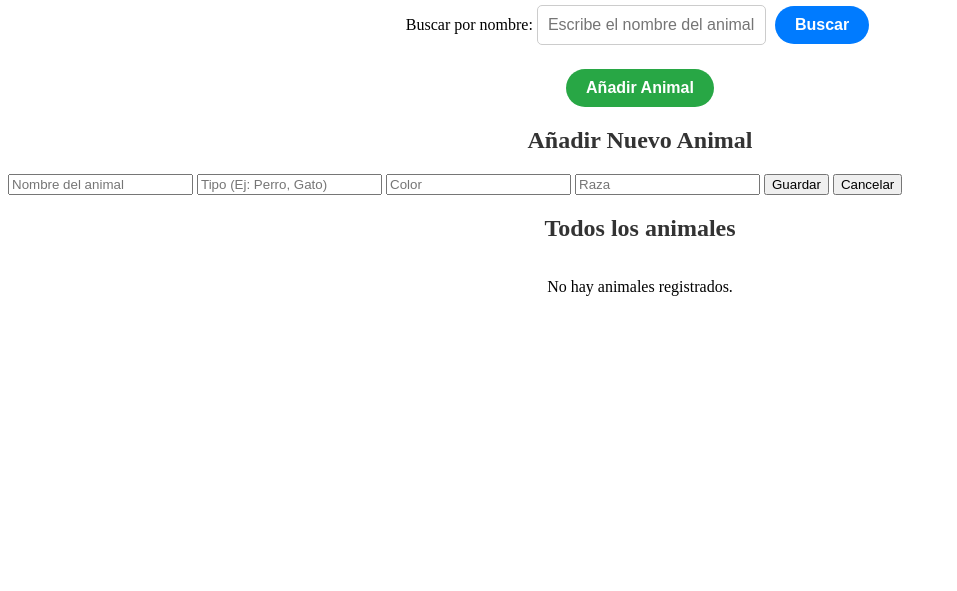
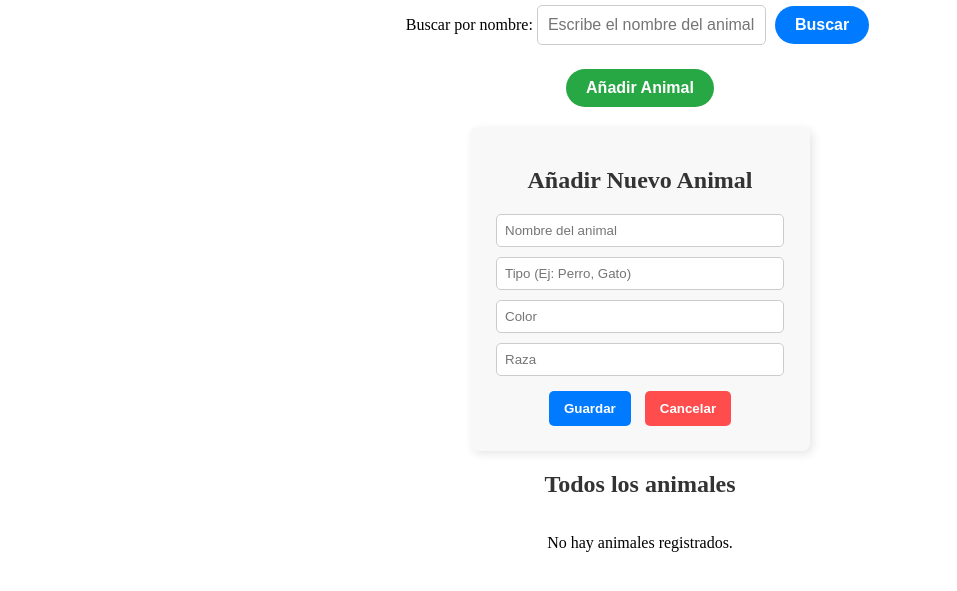
Before and after one commit to itzyeraycano/INTERFAZvet, a plain HTML site: page index.html in a window 1280 px wide. Both pictures are taken after a click on the button "Añadir Animal". Shown: the part 79-670 px from the top of the page, without its empty margins (0-957 px from the left). Drawn offline with Linux system fonts and the light colour scheme; no server answers.

Commit message:
boton añadir

```diff
--- a/styles.css
+++ b/styles.css
@@ -1,21 +1,3 @@
-/* Contenedor del botón de añadir */
-.add-container {
-    text-align: center;
-    margin-bottom: 20px;
-}
-
-/* Botón "Añadir Animal" */
-#addAnimalBtn {
-    background-color: #28a745;
-    color: white;
-    padding: 10px 20px;
-    border: none;
-    border-radius: 20px;
-    font-size: 16px;
-    font-weight: bold;
-    cursor: pointer;
-    transition: background 0.3s ease, transform 0.2s ease;
-}
 
 /* Alinear el título al centro */
 h2 {
@@ -126,3 +108,84 @@ h2 {
         border-radius: 5px;
         font-size: 16px;
     }
+
+/* Contenedor del botón de añadir */
+.add-container {
+    text-align: center;
+    margin-bottom: 20px;
+}
+
+/* Botón "Añadir Animal" */
+#addAnimalBtn {
+    background-color: #28a745;
+    color: white;
+    padding: 10px 20px;
+    border: none;
+    border-radius: 20px;
+    font-size: 16px;
+    font-weight: bold;
+    cursor: pointer;
+    transition: background 0.3s ease, transform 0.2s ease;
+}
+
+    #addAnimalBtn:hover {
+        background-color: #218838;
+        transform: scale(1.05);
+    }
+
+    #addAnimalBtn:active {
+        transform: scale(0.95);
+    }
+
+/* Formulario para agregar un animal */
+#formularioAgregar {
+    display: none;
+    text-align: center;
+    background: #f8f8f8;
+    padding: 20px;
+    border-radius: 8px;
+    box-shadow: 3px 3px 10px rgba(0, 0, 0, 0.1);
+    margin: 20px auto;
+    width: 300px;
+}
+
+    #formularioAgregar input {
+        display: block;
+        width: 90%;
+        margin: 10px auto;
+        padding: 8px;
+        border: 1px solid #ccc;
+        border-radius: 5px;
+    }
+
+#guardarAnimalBtn, #cancelarBtn {
+    padding: 10px 15px;
+    border: none;
+    border-radius: 5px;
+    cursor: pointer;
+    font-weight: bold;
+    margin: 5px;
+}
+
+#guardarAnimalBtn {
+    background-color: #007BFF;
+    color: white;
+}
+
+    #guardarAnimalBtn:hover {
+        background-color: #0056b3;
+    }
+
+#cancelarBtn {
+    background-color: #ff4d4d;
+    color: white;
+}
+
+    #cancelarBtn:hover {
+        background-color: #e60000;
+    }
+
+/* Clase para ocultar elementos */
+.hidden {
+    display: none;
+}
```
